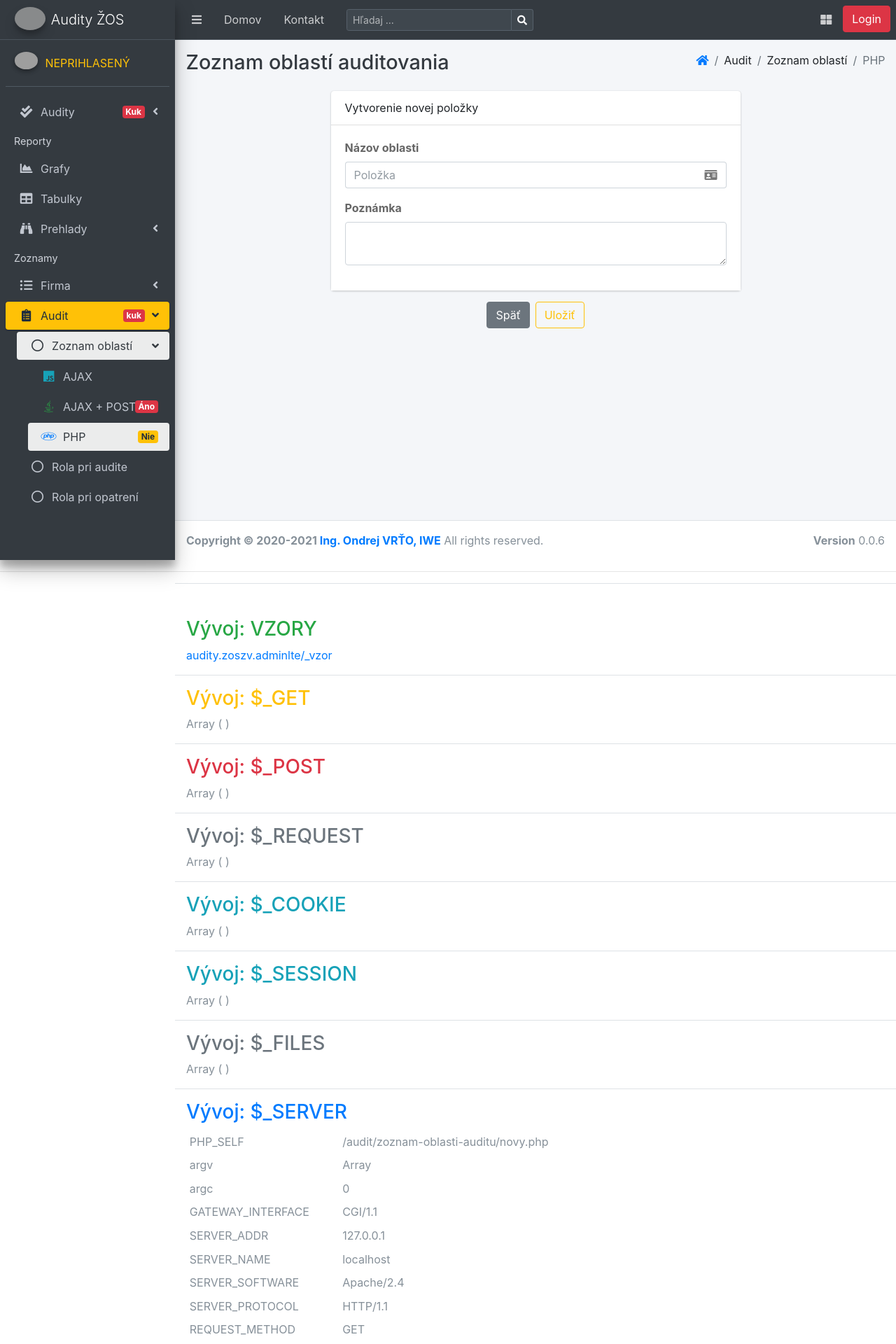
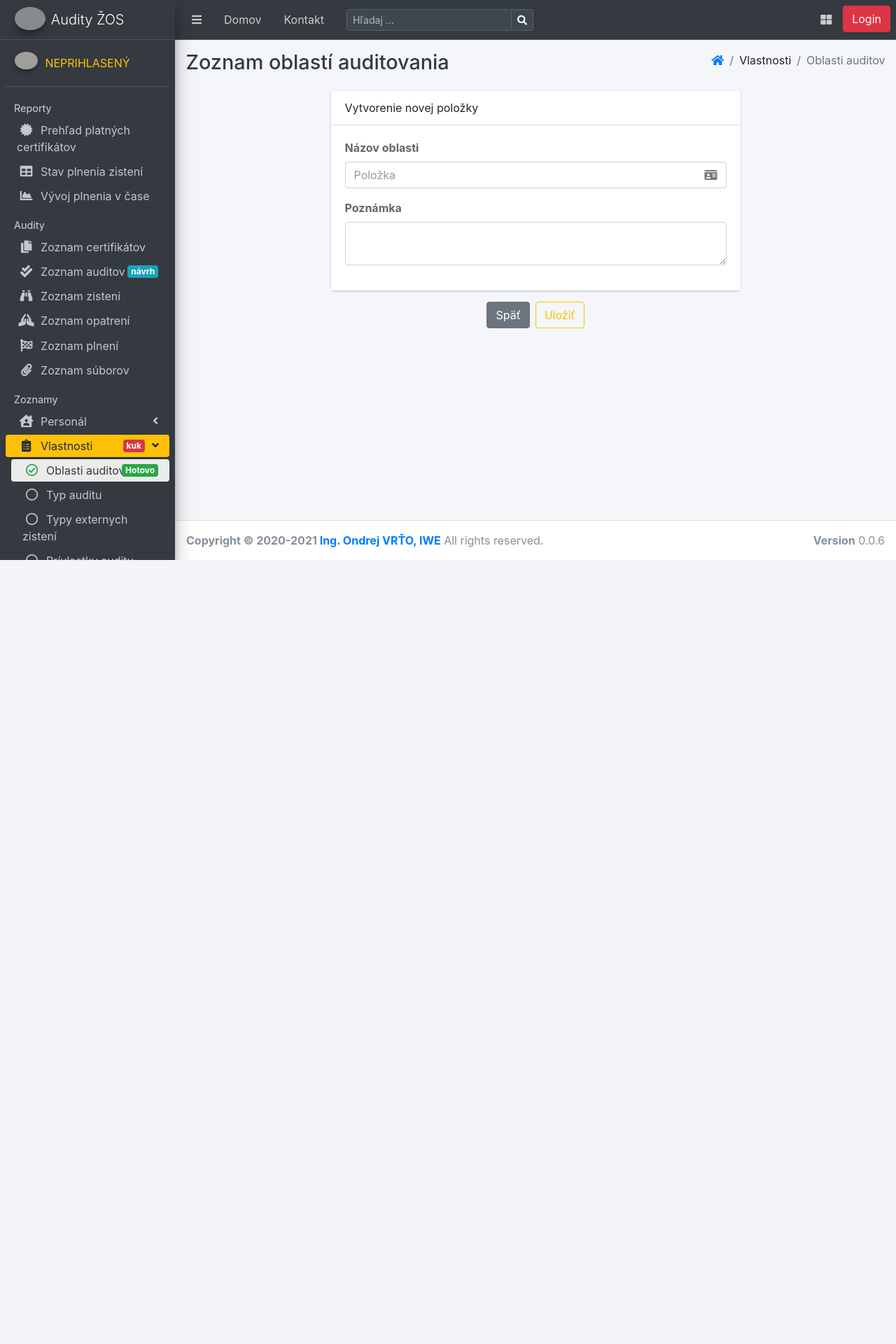
Before and after one commit to OndrejVrto/Audity-ZOS, a PHP site: page /audit/zoznam-oblasti-auditu/novy.php in a window 1280 px wide. Shown: the top 1920 px of the page at 70% size. After the commit the page ends 800 px from the top, so only its background shows below. Run offline with PHP 8.4, Linux system fonts and the light colour scheme; a stand-in replaces the project's code that opens the database connection; some libraries are stand-ins or nearby versions; grey boxes are pictures that could not be loaded.

Commit message:
Rozsirenie menu + opraca js + doplnenie validacie

```diff
--- a/audit/zoznam-oblasti-auditu/delete.php
+++ b/audit/zoznam-oblasti-auditu/delete.php
@@ -13,9 +13,10 @@
     $page = new Page($uri , $list);
 
     // vymazanie záznamu z databazy
-    // POZOR tento blok kodu musi byt na zaciatku aby ukončil skript včas
+    // POZOR tento blok kodu musi byt na zaciatku aby ukončil zvyšný skript včas
     if (isset($_POST['submit'])) {
         (int)$id = mysqli_real_escape_string($conn, $_POST['submit']);
+
         $sql = "DELETE FROM `30_zoznam_oblast_auditu` WHERE `ID30`=".$id.";";
 
         dBzoznam2($sql, $uri.'delete');
@@ -26,11 +27,13 @@
     if (isset($_POST['delete'])) {
         // kontrola či je záznam použitý v iných tabuľkách. Ak áno, nedá sa zmazať.
         (int)$id = mysqli_real_escape_string($conn, $_POST['delete']);
+
         $sql = "SELECT
                     (SELECT COUNT(*) FROM `31_zoznam_typ_auditu` WHERE `ID30_zoznam_oblast_auditu`= ".$id.")
                     +
                     (SELECT COUNT(*) FROM `01_certifikaty` WHERE `ID30_zoznam_oblast_auditu`= ".$id.")
                 AS Pocet;";
+
         $pocetArray = dBzoznam($sql, $uri);
         // vytiahnutie počtu z výsledku dotazu
         $pocet = (int)$pocetArray[0]['Pocet'];
--- a/audit/zoznam-oblasti-auditu/novy.php
+++ b/audit/zoznam-oblasti-auditu/novy.php
@@ -4,7 +4,7 @@
         include_once  $_SERVER['DOCUMENT_ROOT'] . "/include/class/class." . $class_name . '.php';
     });
 
-    require $_SERVER['DOCUMENT_ROOT'] . "/include/inc.dBconnect.php";
+    require_once $_SERVER['DOCUMENT_ROOT'] . "/include/inc.dBconnect.php";
 
     $uri = "/audit/zoznam-oblasti-auditu/";
     $list = (isset($_GET['p'])) ? $_GET['p'] : "1" ;
@@ -14,23 +14,23 @@
     // inicializácia konštánt formulára v prípade volania metódou GET
     $mena_vsetkych_poli = array ('oblast-auditu', 'oblast-auditu-poznamka');
     foreach ($mena_vsetkych_poli as $key => $value) {
-        $validation_values[$value] = $validation_classes[$value] = $validation_feedback[$value] = '';
+        $val_values[$value] = $val_classes[$value] = $val_feedback[$value] = '';
     }
 
     if (isset($_POST['submit'])) {
         // inicializácia class Validate
-        $validation = new ValidatorOblastAuditu($_POST);
+        $validation = new ValidatorOblastAuditu($_POST, $uri);
 
         $validation->odsadenie = 8;  // odsadzuje HTML kod o 5 tabulátorov
         $result = $validation->validateForm();  // validuje formulár - !! kľúče validovaných polí musia byť v zadefinované v triede
-        $validation_values = $validation->validateFormGetValues();   // vracia hodnoty polí pre každý kľúč
-        $validation_classes = $validation->validateFormGetClasses();  // vracia triedy:  is-valid / is-invalid pre každý kľúč
-        $validation_feedback = $validation->validateFormGetFeedback();  // vracia správy pre každý kľúč
+        $val_values = $validation->validateFormGetValues();   // vracia hodnoty polí pre každý kľúč
+        $val_classes = $validation->validateFormGetClasses();  // vracia triedy:  is-valid / is-invalid pre každý kľúč
+        $val_feedback = $validation->validateFormGetFeedback();  // vracia správy pre každý kľúč
 
         // if result is TRUE (1) --> save data to db  OR  reditect page
         if ($result == 1) {
-            $oblast = mysqli_real_escape_string($conn, $validation_values['oblast-auditu']);
-            $poznamka = mysqli_real_escape_string($conn, $validation_values['oblast-auditu-poznamka']);
+            $oblast = mysqli_real_escape_string($conn, $val_values['oblast-auditu']);
+            $poznamka = mysqli_real_escape_string($conn, $val_values['oblast-auditu-poznamka']);
 
             $sql = "INSERT INTO `30_zoznam_oblast_auditu`
                     (`OblastAuditovania`, `Poznamka`)
@@ -58,25 +58,25 @@ ob_start();  // Začiatok definície hlavného obsahu
 
                     <div class="card-body register-card-body">
 
-                        <?php $meno_pola = 'oblast-auditu'; ?><!-- FORM - Oblasť -->
+                        <?php $pole = 'oblast-auditu'; ?><!-- FORM - Oblasť -->
                         <div class="form-group ">
                             <label>Názov oblasti</label>
                             <div class="input-group">
-                                <input type="text" class="form-control<?= $validation_classes[$meno_pola] ?>" value="<?= $validation_values[$meno_pola] ?>" name="<?= $meno_pola ?>" placeholder="Položka">
+                                <input type="text" class="form-control<?= $val_classes[$pole] ?>" value="<?= $val_values[$pole] ?>" name="<?= $pole ?>" placeholder="Položka">
                                 <div class="input-group-append">
                                     <div class="input-group-text">
                                         <span class="fas fa-id-card"></span>
                                     </div>
                                 </div>
-                                <!-- <small class="d-block w-100 mb-n2 text-muted">Poznámka k tomuto poľu</small> --><?= PHP_EOL.$validation_feedback[$meno_pola] ?>
+                                <!-- <small class="d-block w-100 mb-n2 text-muted">Poznámka k tomuto poľu</small> --><?= PHP_EOL.$val_feedback[$pole] ?>
                             </div>
                         </div>
 
-                        <?php $meno_pola = 'oblast-auditu-poznamka'; ?><!-- FORM - Poznámka -->
+                        <?php $pole = 'oblast-auditu-poznamka'; ?><!-- FORM - Poznámka -->
                         <div class="form-group ">
                             <label>Poznámka</label>
-                            <textarea class="form-control<?= $validation_classes[$meno_pola] ?>" name="<?= $meno_pola ?>"><?= $validation_values[$meno_pola] ?></textarea>
-                            <!-- <small class="d-block w-100 mb-n2 text-muted">Poznámka k tomuto poľu</small> --><?= PHP_EOL.$validation_feedback[$meno_pola] ?>
+                            <textarea class="form-control<?= $val_classes[$pole] ?>" name="<?= $pole ?>"><?= $val_values[$pole] ?></textarea>
+                            <!-- <small class="d-block w-100 mb-n2 text-muted">Poznámka k tomuto poľu</small> --><?= PHP_EOL.$val_feedback[$pole] ?>
                         </div>
 
                     </div>
--- a/include/_variables.php
+++ b/include/_variables.php
@@ -72,43 +72,18 @@ class Premenne
 
     // MENU hlavné
     public $menuHlavne = array(
+        array("Hlavicka" => "Reporty"),
         array(
-            "Link" => false,
-            "Nazov" => "Audity",
-            "Doplnok" => "badge badge-danger",
-            "PopisDoplnku" => "Kuk",
-            "Ikona" => "fas fa-check-double",
-            "SUBMENU" => array(
-                array(
-                    "Link" => "/",
-                    "Nazov" => "Prehľad auditov",
-                    "Doplnok" => "badge badge-warning",
-                    "PopisDoplnku" => "návrh",
-                    "Ikona" => "far fa-circle",
-                    "SUBMENU" => false
-                ),
-                array(
-                    "Link" => false,
-                    "Nazov" => "Nový audit",
+            "Link" => "#",
+            "Nazov" => "Prehľad platných certifikátov",
             "Doplnok" => false,
             "PopisDoplnku" => false,
-                    "Ikona" => "far fa-circle",
-                    "SUBMENU" => false
-                ),
-            ),
-        ),
-        array("Hlavicka" => "Reporty"),
-        array(
-            "Link" => false,
-            "Nazov" => "Grafy",
-            "Doplnok" => false,
-            "PopisDoplnku" => false,
-            "Ikona" => "fas fa-chart-area",
+            "Ikona" => "fas fa-certificate",
             "SUBMENU" => false,
         ),
         array(
             "Link" => false,
-            "Nazov" => "Tabulky",
+            "Nazov" => "Stav plnenia zistení",
             "Doplnok" => false,
             "PopisDoplnku" => false,
             "Ikona" => "fas fa-table",
@@ -116,36 +91,72 @@ class Premenne
         ),
         array(
             "Link" => false,
-            "Nazov" => "Prehlady",
+            "Nazov" => "Vývoj plnenia v čase",
+            "Doplnok" => false,
+            "PopisDoplnku" => false,
+            "Ikona" => "fas fa-chart-area",
+            "SUBMENU" => false,
+        ),
+
+
+        array("Hlavicka" => "Audity"),
+        array(
+            "Link" => "#",
+            "Nazov" => "Zoznam certifikátov",
+            "Doplnok" => false,
+            "PopisDoplnku" => false,
+            "Ikona" => "fas fa-copy",
+            "SUBMENU" => false,
+        ),
+        array(
+            "Link" => "/",
+            "Nazov" => "Zoznam auditov",
+            "Doplnok" => "badge badge-info",
+            "PopisDoplnku" => "návrh",
+            "Ikona" => "fas fa-check-double",
+            "SUBMENU" => false,
+        ),
+        array(
+            "Link" => "#",
+            "Nazov" => "Zoznam zisteni",
             "Doplnok" => false,
             "PopisDoplnku" => false,
             "Ikona" => "fas fa-binoculars",
-            "SUBMENU" => array(
+            "SUBMENU" => false,
+        ),
         array(
-                    "Link" => false,
-                    "Nazov" => "Prehľad 1",
+            "Link" => "#",
+            "Nazov" => "Zoznam opatrení",
             "Doplnok" => false,
             "PopisDoplnku" => false,
-                    "Ikona" => "far fa-circle",
-                    "SUBMENU" => false
+            "Ikona" => "fas fa-praying-hands",
+            "SUBMENU" => false,
         ),
         array(
-                    "Link" => false,
-                    "Nazov" => "Tabuľka 2",
+            "Link" => "#",
+            "Nazov" => "Zoznam plnení",
             "Doplnok" => false,
             "PopisDoplnku" => false,
-                    "Ikona" => "far fa-circle",
-                    "SUBMENU" => false
+            "Ikona" => "fas fa-flag-checkered",
+            "SUBMENU" => false,
         ),
+        array(
+            "Link" => "#",
+            "Nazov" => "Zoznam súborov",
+            "Doplnok" => false,
+            "PopisDoplnku" => false,
+            "Ikona" => "fas fa-paperclip",
+            "SUBMENU" => false,
         ),
-        ),
+
+
         array("Hlavicka" => "Zoznamy"),
         array(
             "Link" => false,
-            "Nazov" => "Firma",
+            "Nazov" => "Personál",
             "Doplnok" => false,
             "PopisDoplnku" => false,
-            "Ikona" => "fas fa-list-ul",
+            "Ikona" => "fas fa-house-user",
             "SUBMENU" => array(
                 array(
                     "Link" => false,
@@ -157,7 +168,7 @@ class Premenne
                 ),
                 array(
                     "Link" => false,
-                    "Nazov" => "Osoby vo firme",
+                    "Nazov" => "Osoby zúčastnené pri audite",
                     "Doplnok" => false,
                     "PopisDoplnku" => false,
                     "Ikona" => "far fa-circle",
@@ -165,7 +176,23 @@ class Premenne
                 ),
                 array(
                     "Link" => false,
-                    "Nazov" => "Útvary",
+                    "Nazov" => "Útvary ŽOS",
+                    "Doplnok" => false,
+                    "PopisDoplnku" => false,
+                    "Ikona" => "far fa-circle",
+                    "SUBMENU" => false,
+                ),
+                array(
+                    "Link" => false,
+                    "Nazov" => "Roly pri audite",
+                    "Doplnok" => false,
+                    "PopisDoplnku" => false,
+                    "Ikona" => "far fa-circle",
+                    "SUBMENU" => false,
+                ),
+                array(
+                    "Link" => false,
+                    "Nazov" => "Roly pri opatreniach",
                     "Doplnok" => false,
                     "PopisDoplnku" => false,
                     "Ikona" => "far fa-circle",
@@ -175,47 +202,22 @@ class Premenne
         ),
         array(
             "Link" => false,
-            "Nazov" => "Audit",
+            "Nazov" => "Vlastnosti",
             "Doplnok" => "badge badge-danger",
             "PopisDoplnku" => "kuk",
             "Ikona" => "fas fa-clipboard-list",
             "SUBMENU" => array(
                 array(
-                    "Link" => false,
-                    "Nazov" => "Zoznam oblastí",
-                    "Doplnok" => false,
-                    "PopisDoplnku" => false,
-                    "Ikona" => "far fa-circle",
-                    "SUBMENU" => array(
-                        array(
-                            "Link" => "/audit/zoznam-oblasti-auditu-ajax",
-                            "Nazov" => "AJAX",
-                            "Doplnok" => false,
-                            "PopisDoplnku" => false,
-                            "Ikona" => "fab fa-js text-info",
+                    "Link" => "/audit/zoznam-oblasti-auditu/",
+                    "Nazov" => "Oblasti auditov",
+                    "Doplnok" => "badge badge-success",
+                    "PopisDoplnku" => "Hotovo",
+                    "Ikona" => "far fa-check-circle text-success",
                     "SUBMENU" => false,
                 ),
                 array(
-                            "Link" => "/audit/zoznam-oblasti-auditu-ajax-post",
-                            "Nazov" => "AJAX + POST",
-                            "Doplnok" => "badge badge-danger",
-                            "PopisDoplnku" => "Áno",
-                            "Ikona" => "fab fa-java text-success",
-                            "SUBMENU" => false,
-                        ),
-                        array(
-                            "Link" => "/audit/zoznam-oblasti-auditu/",
-                            "Nazov" => "PHP",
-                            "Doplnok" => "badge badge-warning",
-                            "PopisDoplnku" => "Nie",
-                            "Ikona" => "fab fa-php text-primary",
-                            "SUBMENU" => false,
-                        ),
-                    ),
-                ),
-                array(
                     "Link" => false,
-                    "Nazov" => "Rola pri audite",
+                    "Nazov" => "Typ auditu",
                     "Doplnok" => false,
                     "PopisDoplnku" => false,
                     "Ikona" => "far fa-circle",
@@ -223,7 +225,64 @@ class Premenne
                 ),
                 array(
                     "Link" => false,
-                    "Nazov" => "Rola pri opatrení",
+                    "Nazov" => "Typy externych zistení",
+                    "Doplnok" => false,
+                    "PopisDoplnku" => false,
+                    "Ikona" => "far fa-circle",
+                    "SUBMENU" => false,
+                ),
+                array(
+                    "Link" => false,
+                    "Nazov" => "Prívlastky auditu",
+                    "Doplnok" => false,
+                    "PopisDoplnku" => false,
+                    "Ikona" => "far fa-circle",
+                    "SUBMENU" => false,
+                ),
+                array(
+                    "Link" => false,
+                    "Nazov" => "Typy zistení",
+                    "Doplnok" => false,
+                    "PopisDoplnku" => false,
+                    "Ikona" => "far fa-circle",
+                    "SUBMENU" => false,
+                ),
+                array(
+                    "Link" => false,
+                    "Nazov" => "Typy príloh",
+                    "Doplnok" => false,
+                    "PopisDoplnku" => false,
+                    "Ikona" => "far fa-circle",
+                    "SUBMENU" => false,
+                ),
+            ),
+        ),
+        array(
+            "Link" => false,
+            "Nazov" => "Správa",
+            "Doplnok" => false,
+            "PopisDoplnku" => false,
+            "Ikona" => "fas fa-user-cog",
+            "SUBMENU" => array(
+                array(
+                    "Link" => "#",
+                    "Nazov" => "Zoznam uživateľov",
+                    "Doplnok" => false,
+                    "PopisDoplnku" => false,
+                    "Ikona" => "far fa-circle",
+                    "SUBMENU" => false,
+                ),
+                array(
+                    "Link" => false,
+                    "Nazov" => "Zoznam správcov",
+                    "Doplnok" => false,
+                    "PopisDoplnku" => false,
+                    "Ikona" => "far fa-circle",
+                    "SUBMENU" => false,
+                ),
+                array(
+                    "Link" => false,
+                    "Nazov" => "Zoznam pracovníkov ŽOS",
                     "Doplnok" => false,
                     "PopisDoplnku" => false,
                     "Ikona" => "far fa-circle",
--- a/include/class/class.Page.php
+++ b/include/class/class.Page.php
@@ -24,7 +24,7 @@ class Page
     public $skriptyArray = [];
     public $skriptySpecial = '';
     protected $_nazovstranky;
-    private $link;
+    protected $link;
     private $aktivnemenu = false;
 
     // Metody třídy Page
@@ -40,18 +40,14 @@ class Page
         header('Content-Type: text/html; charset=utf-8');
 
         $path = $_SERVER['DOCUMENT_ROOT'] . "/include/";
-        // Automatické nahrávanie všetkých CLASS pri ich prvom zavolaní
-        spl_autoload_register(function ($class_name) {
-            include_once  $path . "class/class.".$class_name.'.php';
-        });
 
         // $conn pripojenie do databazy
-        require $path . 'inc.dBconnect.php';
-        require $path . 'inc.dBfunction.php';
+        require_once $path . 'inc.dBconnect.php';
+        require_once $path . 'inc.dBfunction.php';
         // funkcie rozne
-        require $path . 'inc.funkction.php';
+        require_once $path . 'inc.funkction.php';
         // konstanty stránok
-        require $path . '_variables.php';
+        require_once $path . '_variables.php';
 
         $this->link = $link;
         $this->list = $listStranky;
@@ -72,6 +68,8 @@ class Page
         $this->addScripts("jQuery", true);
         $this->addScripts("Bootstrap 4-bundle", true);
         $this->addScripts("AdminLTE App", false);
+        $this->addScripts("AdminLTE for demo purposes", false);
+
     }
 
     public function display()
@@ -108,8 +106,8 @@ class Page
         $this->displayScripts();
         echo $this->skriptySpecial;
 
-        $this->VYVOJ();
-        echo "\n</body>\n</html>\n";
+        //$this->VYVOJ();
+        echo "\n</body>\n</html>";
     }
 
 
@@ -271,7 +269,7 @@ class Page
 
             <!-- Sidebar Menu -->
             <nav class="mt-2">
-                <ul class="nav nav-pills nav-sidebar flex-column nav-child-indent" data-widget="treeview" role="menu" data-accordion="false">
+                <ul class="nav nav-pills nav-sidebar flex-column nav-child-indent nav-compact" data-widget="treeview" role="menu" data-accordion="false">
                     <!-- Add icons to the links using the .nav-icon class
                         with font-awesome or any other icon font library -->
 <?php
@@ -687,10 +685,10 @@ class Page
             echo '<div class="table-responsive"> <table class="table table-sm table-borderless table-hover">' ;
             foreach ($indicesServer as $arg) {
                 if (isset($_SERVER[$arg])) {
-                    echo '<tr><td>'.$arg.'</td><td>' . $_SERVER[$arg] . '</td></tr>' ;
+                    echo '<tr><td>'.$arg.'</td><td>' . $_SERVER[$arg] . '</td></tr>'.PHP_EOL ;
                 }
                 else {
-                    echo '<tr><td>'.$arg.'</td><td>-</td></tr>' ;
+                    echo '<tr><td>'.$arg.'</td><td>-</td></tr>'.PHP_EOL ;
                 }
             }
             echo '</table> </div>';
```
Also changed, not shown: audit/zoznam-oblasti-auditu/edit.php (+33 -17 lines), audit/zoznam-oblasti-auditu/index.php (+9 -4 lines), include/class/class.ValidatorOblastAuditu.php (+24 -14 lines), signup.php (+2 -7 lines). Lines whose indentation alone changed are shown as unchanged.
